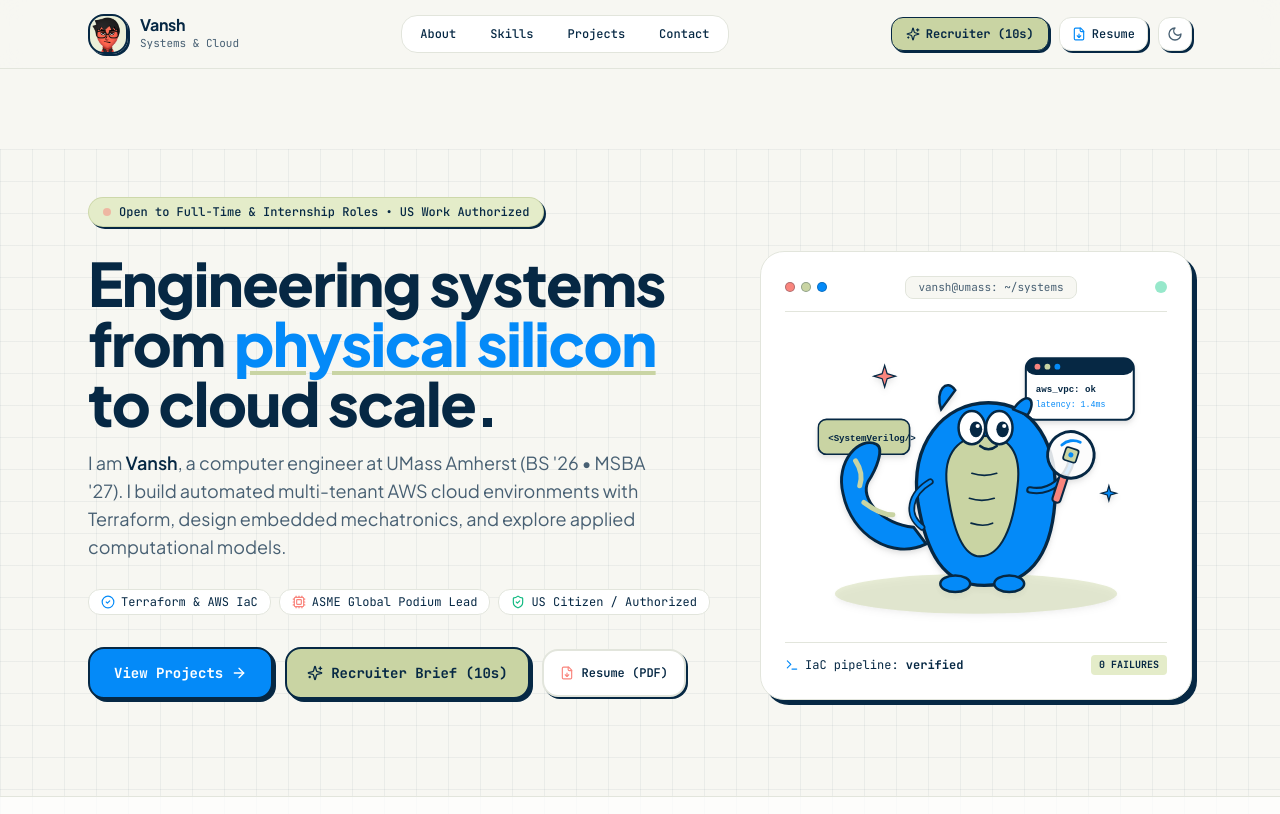
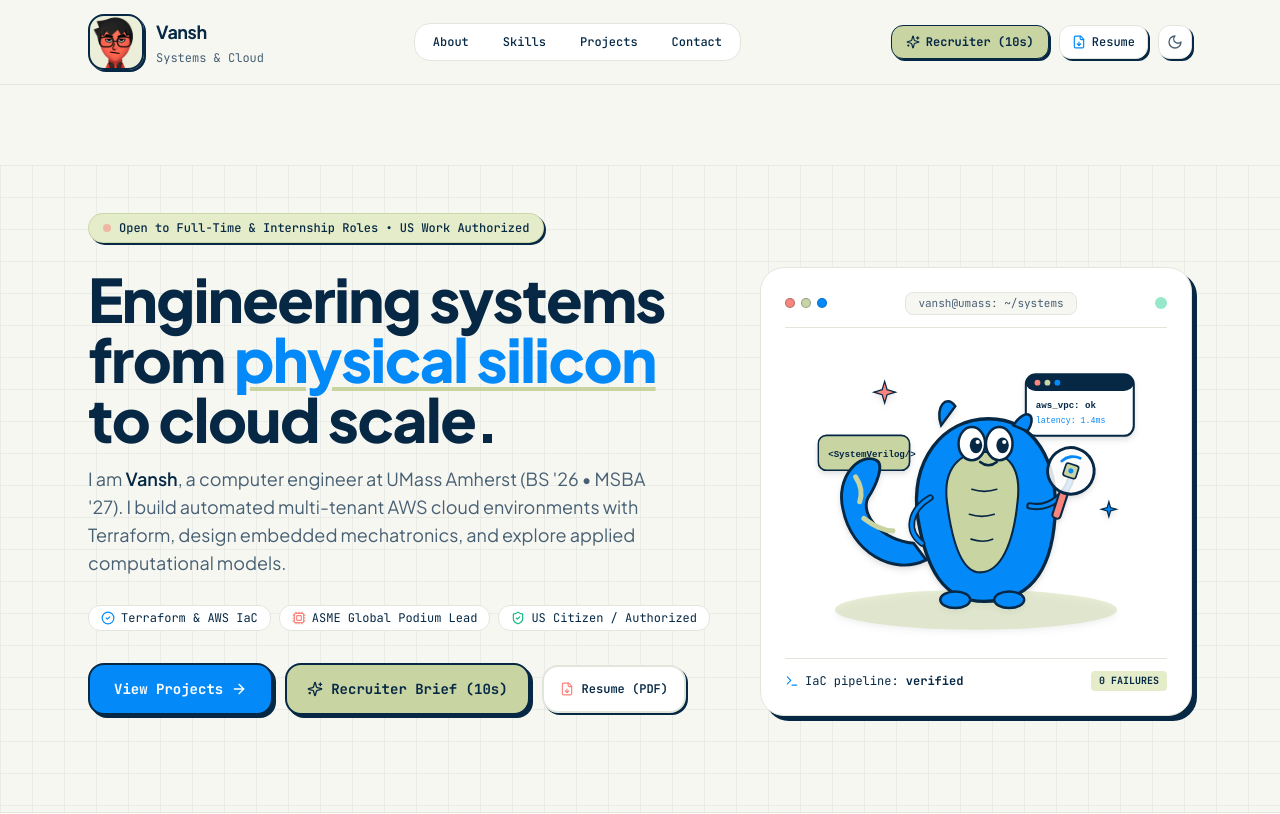
Before and after one commit to vsingh2005/vsingh2005.github.io, a Next.js app: page / in a window 1280 px wide. Shown: the top 814 px of the page. Built offline with nearby package versions, Linux system fonts and the light colour scheme.

Commit message:
Enlarge Mii avatar brand badge in Navbar and Footer

```diff
--- a/src/components/layout/Footer.tsx
+++ b/src/components/layout/Footer.tsx
@@ -49,12 +49,12 @@ export function Footer() {
           {/* Brand & Mini Avatar */}
           <div className="md:col-span-5 space-y-4">
             <div className="flex items-center gap-3">
-              <div className="relative w-10 h-10 rounded-xl bg-brand-lightLime/60 dark:bg-brand-navy border-2 border-brand-navy dark:border-white/20 overflow-hidden flex items-center justify-center shadow-solid-sm">
+              <div className="relative w-12 h-12 sm:w-14 sm:h-14 rounded-2xl bg-brand-lightLime/60 dark:bg-brand-navy border-2 border-brand-navy dark:border-white/20 overflow-hidden flex items-center justify-center shadow-solid-sm">
                 <Image
                   src="/mii.png"
                   alt="Vansh Mii Avatar"
-                  width={40}
-                  height={40}
+                  width={56}
+                  height={56}
                   className="w-full h-full object-cover object-top scale-110 translate-y-0.5"
                 />
               </div>
--- a/src/components/layout/Navbar.tsx
+++ b/src/components/layout/Navbar.tsx
@@ -30,21 +30,21 @@ export function Navbar({ onOpenRecruiter }: { onOpenRecruiter?: () => void }) {
       <div className="max-w-6xl mx-auto px-4 sm:px-6 py-3.5 flex items-center justify-between">
         {/* Logo / Brand with Transparent Mii */}
         <Link href="/" className="flex items-center gap-3 group">
-          <div className="relative w-10 h-10 rounded-2xl bg-brand-lightLime/60 dark:bg-brand-navy/80 border-2 border-brand-navy dark:border-white/20 shadow-solid-sm overflow-hidden flex items-center justify-center group-hover:scale-105 group-hover:shadow-solid transition-all">
+          <div className="relative w-12 h-12 sm:w-14 sm:h-14 rounded-2xl bg-brand-lightLime/60 dark:bg-brand-navy/80 border-2 border-brand-navy dark:border-white/20 shadow-solid-sm overflow-hidden flex items-center justify-center group-hover:scale-105 group-hover:shadow-solid transition-all">
             <Image
               src="/mii.png"
               alt="Vansh Mii Avatar"
-              width={40}
-              height={40}
+              width={56}
+              height={56}
               className="w-full h-full object-cover object-top scale-110 translate-y-0.5"
               priority
             />
           </div>
           <div className="flex flex-col">
-            <span className="font-display font-bold text-base tracking-tight text-brand-navy dark:text-white leading-none">
+            <span className="font-display font-bold text-base sm:text-lg tracking-tight text-brand-navy dark:text-white leading-none">
               Vansh
             </span>
-            <span className="text-[11px] font-mono text-brand-slate dark:text-gray-400 mt-0.5">
+            <span className="text-[11px] sm:text-xs font-mono text-brand-slate dark:text-gray-400 mt-1">
               Systems &amp; Cloud
             </span>
           </div>
```
